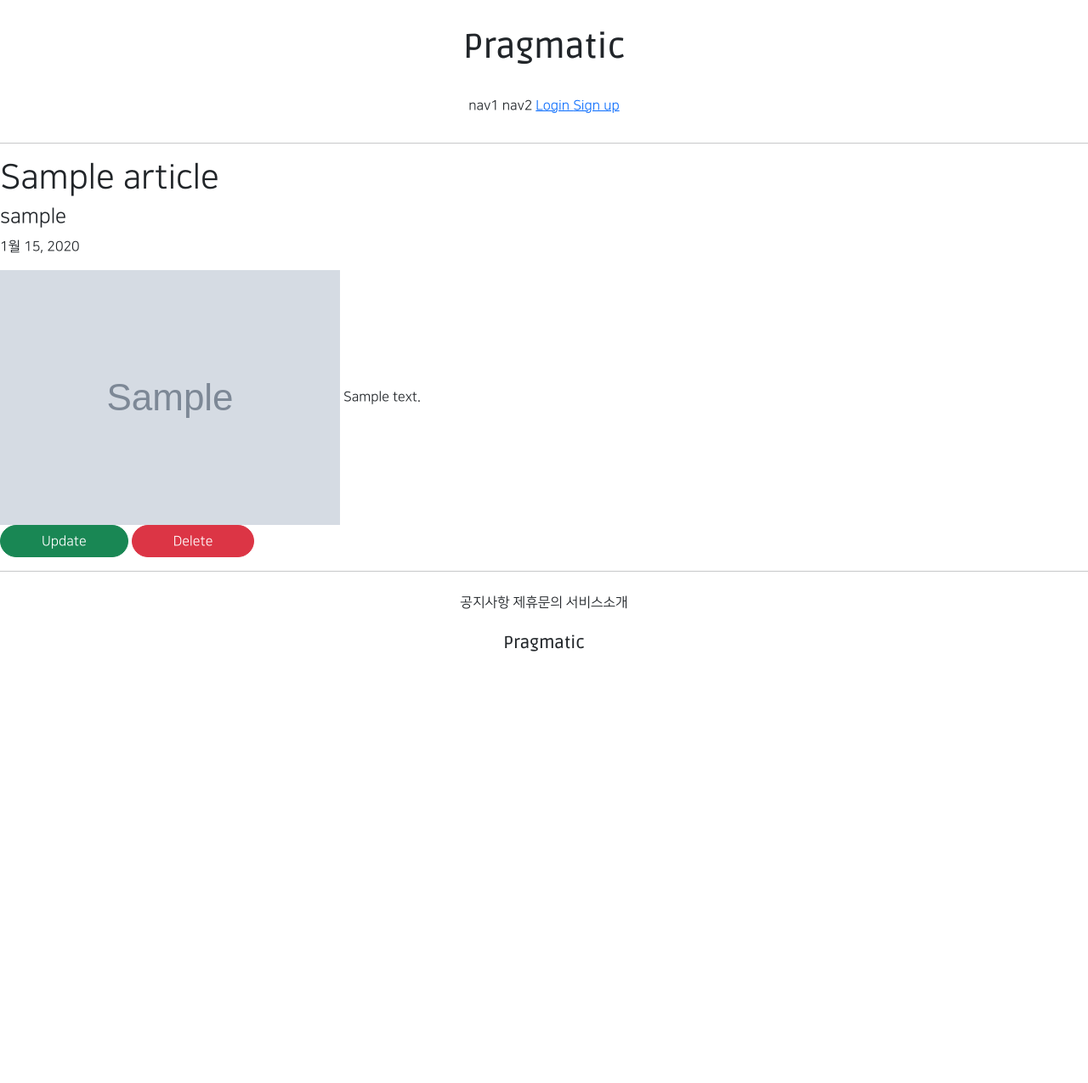
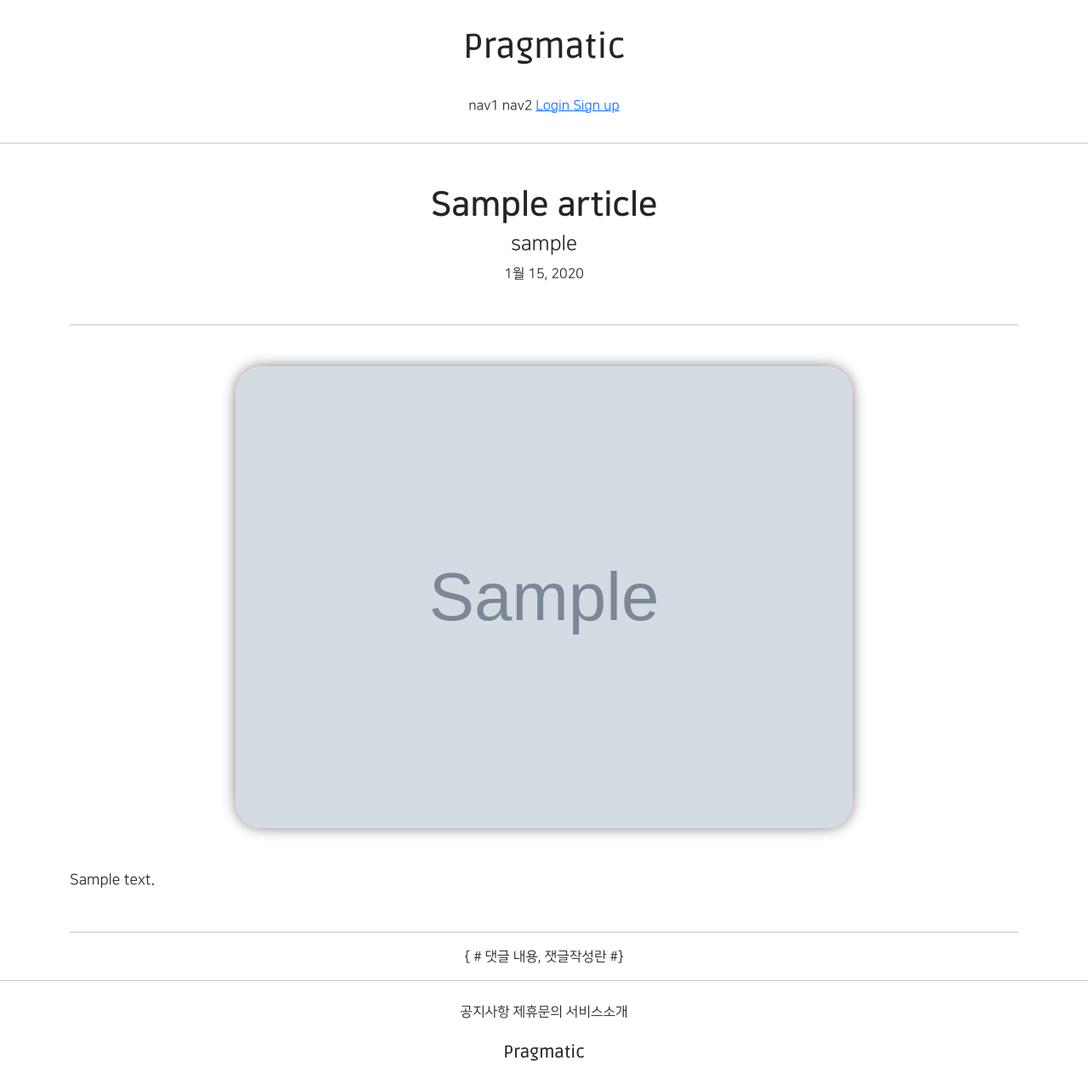
Before and after one commit to dayoorang/first_project, a Django app: page /articles/detail/1 in a window 1280 px wide. Shown: the whole page at 85% size. Before the commit the page ends 767 px from the top, so only its background shows below. Run offline with Django 3.2, Linux system fonts and the light colour scheme; tables that the repository leaves empty hold one stand-in row (values such as "Sample post"); grey boxes marked "Sample" are stand-in pictures; parts of the project's set-up code (start-up, migrations or seed data) failed here and were passed over; some libraries are stand-ins or nearby versions.

Commit message:
8/6 first_project commit 1

```diff
--- a/articleapp/templates/articleapp/detail.html
+++ b/articleapp/templates/articleapp/detail.html
@@ -3,18 +3,25 @@
 
 {% block content %}
 
-    <div>
-        <div>
+    <div class="container text-center">
+        <div class="my-5">
             {#    게시글 제목 , 글쓴이, 작성일자    #}
-            <h1>{{ target_article.title }}</h1>
+            <h1 class="NNS_B">{{ target_article.title }}</h1>
             <h4>{{ target_article.writer.profile.nickname }}</h4>
             <p>{{ target_article.created_at }}</p>
         </div>
-        <div>
+
+        <hr>
+        <div class = "my-5">
             {#    게시글 대표이미지 , 글 내용    #}
-            <img src="{{ target_article.image.url }}" alt="">
+            <img src="{{ target_article.image.url }}"
+                 class="article_image"
+                 alt="">
+            <div class="my-5 article_content">
                 {{ target_article.content }}
             </div>
+        </div>
+        {% if target_article.writer == user %}
             <div>
                 <a href="{% url 'articleapp:update' pk=target_article.pk %}"
                     class="btn btn-success rounded-pill px-5">
@@ -25,5 +32,12 @@
                     Delete
                 </a>
             </div>
+        {% endif %}
+
+        <hr>
+        <div>
+    {   #    댓글 내용, 잿글작성란  #}
         </div>
+    </div>
+
 {% endblock%}
--- a/static/base.css
+++ b/static/base.css
@@ -48,3 +48,14 @@
 .round_button:hover {
     color:dimgrey;
 }
+
+.article_content {
+    font-size: 1.1rem;
+    text-align: left;
+}
+
+.article_image {
+    border-radius: 2rem;
+    width: 65%;
+    box-shadow: 0 0 1rem grey;
+}
```
Lines whose indentation alone changed are shown as unchanged.
